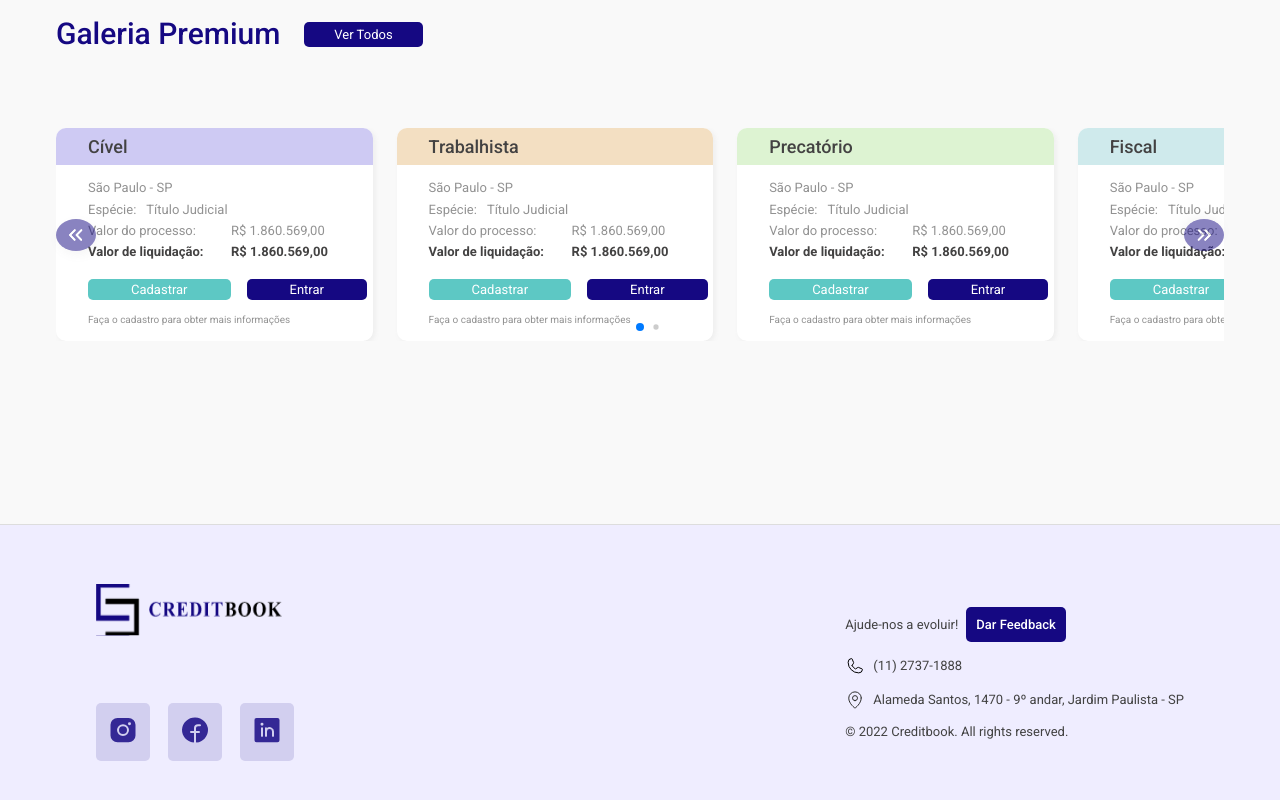
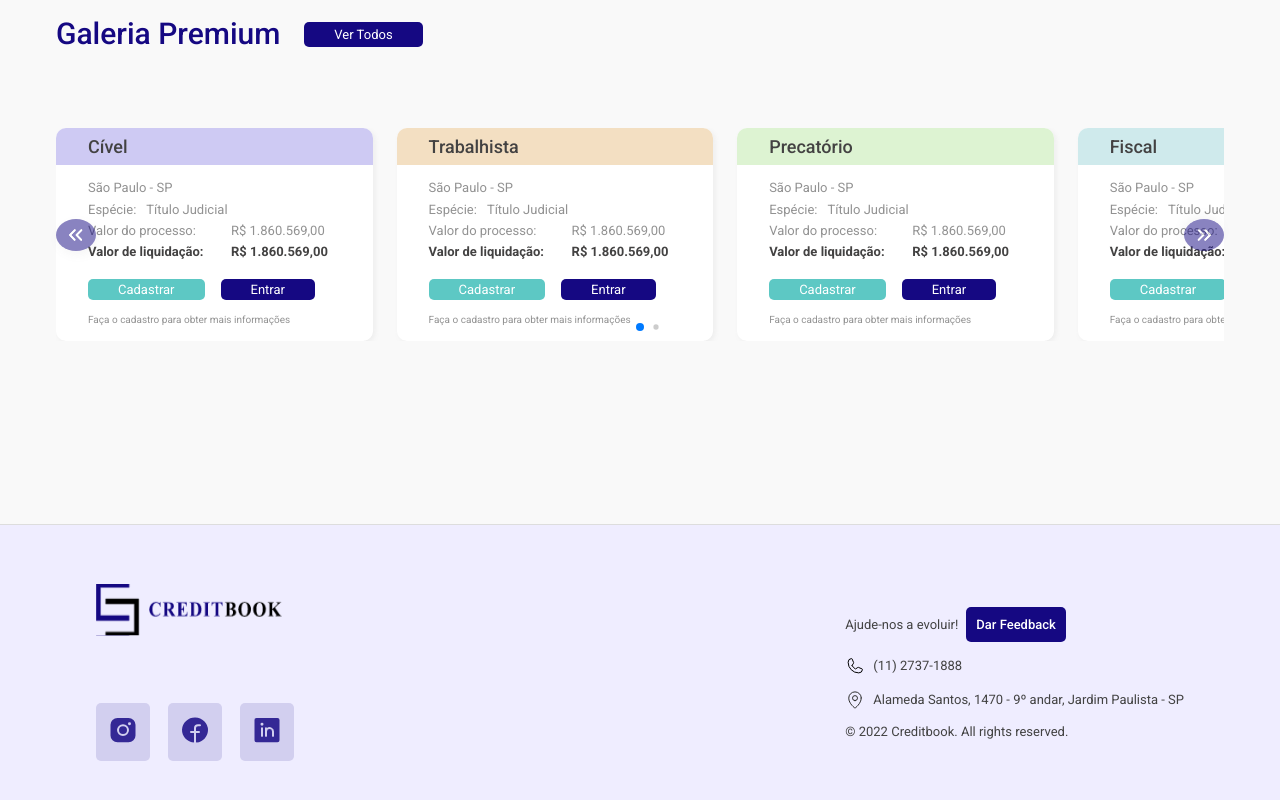
Before and after one commit to carolkoga/creditbook-frontend, a Next.js app: page / in a window 1280 px wide. Shown: the part 1241-2041 px from the top of the page. Built offline with nearby package versions, Linux system fonts and the light colour scheme.

Commit message:
refactor: change padding size for small large variant

```diff
--- a/src/app/components/Button/styled.ts
+++ b/src/app/components/Button/styled.ts
@@ -15,7 +15,7 @@ const sizesButton = {
   `,
 
   'small-large': css`
-    padding: 3px 43px;
+    padding: 3px 30px;
     font-size: 13px;
   `,
 
@@ -49,6 +49,9 @@ const variantsButton = {
 };
 
 export const Button = styled.button<ButtonProps>`
+  display: flex;
+  align-items: center;
+  justify-content: center;
   border: none;
   color: ${({ theme }) => theme.colors.grey[10]};
   border-radius: 5px;
```
